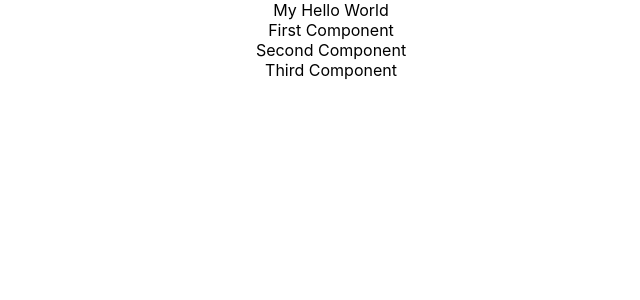
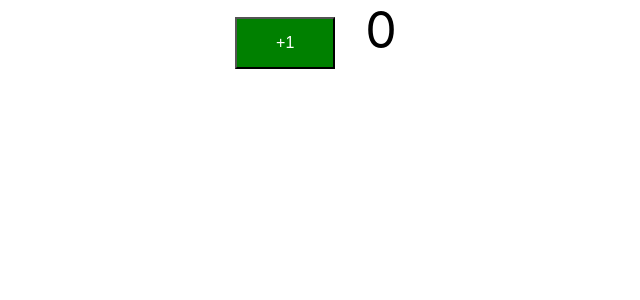
Before and after one commit to augustoqa/todoapp-react, a React (Create React App) app: page / in a window 1280 px wide. Shown: the top 300 px of the page, without its empty margins (309-949 px from the left). Built offline with nearby package versions, Linux system fonts and the light colour scheme.

Commit message:
Create Count component

```diff
--- a/src/App.js
+++ b/src/App.js
@@ -2,18 +2,29 @@
 import FirstComponent from './components/learning-examples/FirstComponent';
 import SecondComponent from './components/learning-examples/SecondComponent';
 import ThirdComponent from './components/learning-examples/ThirdComponent';
+import Counter from './components/counter/Counter';
 import logo from './logo.svg';
 import './App.css';
 
 function App() {
   return (
     <div className="App">
-      My Hello World
-      <FirstComponent />
-      <SecondComponent></SecondComponent>
-      <ThirdComponent></ThirdComponent>
+      <Counter/>
     </div>
   );
 }
 
+class LearningComponents extends Component {
+    render() {
+        return (
+            <div className="LearningComponents">
+                My Hello World
+                <FirstComponent />
+                <SecondComponent />
+                <ThirdComponent />
+            </div>
+        );
+    }
+}
+
 export default App;
--- /dev/null
+++ b/src/components/counter/Counter.css
@@ -0,0 +1,12 @@
+button {
+    background-color: green;
+    font-size: 16px;
+    padding: 15px 30px;
+    color: white;
+    width: 100px;
+}
+
+.count {
+    font-size: 50px;
+    padding: 15px 30px;
+}
--- /dev/null
+++ b/src/components/counter/Counter.jsx
@@ -0,0 +1,13 @@
+import React from 'react';
+import './Counter.css';
+
+function Counter() {
+  return (
+    <div className="counter">
+      <button>+1</button>
+      <span className="count">0</span>
+    </div>
+  );
+}
+
+export default Counter;
--- a/src/components/learning-examples/FirstComponent.jsx
+++ b/src/components/learning-examples/FirstComponent.jsx
@@ -1,9 +1,11 @@
 import React from 'react';
 
-export default function FirstComponent() {
+function FirstComponent() {
   return (
     <div className="firstComponent">
       First Component
     </div>
   );
 }
+
+export default FirstComponent;
--- a/src/components/learning-examples/SecondComponent.jsx
+++ b/src/components/learning-examples/SecondComponent.jsx
@@ -1,9 +1,11 @@
 import React from 'react';
 
-export default function SecondComponent() {
+function SecondComponent() {
   return (
     <div className="secondComponent">
       Second Component
     </div>
   );
 }
+
+export default SecondComponent;
--- a/src/components/learning-examples/ThirdComponent.jsx
+++ b/src/components/learning-examples/ThirdComponent.jsx
@@ -1,6 +1,6 @@
 import React, { Component } from 'react';
 
-export default class ThirdComponent extends Component {
+class ThirdComponent extends Component {
   render() {
     return (
       <div className="thirdComponent">
@@ -9,3 +9,5 @@
     )
   }
 }
+
+export default ThirdComponent;
```
